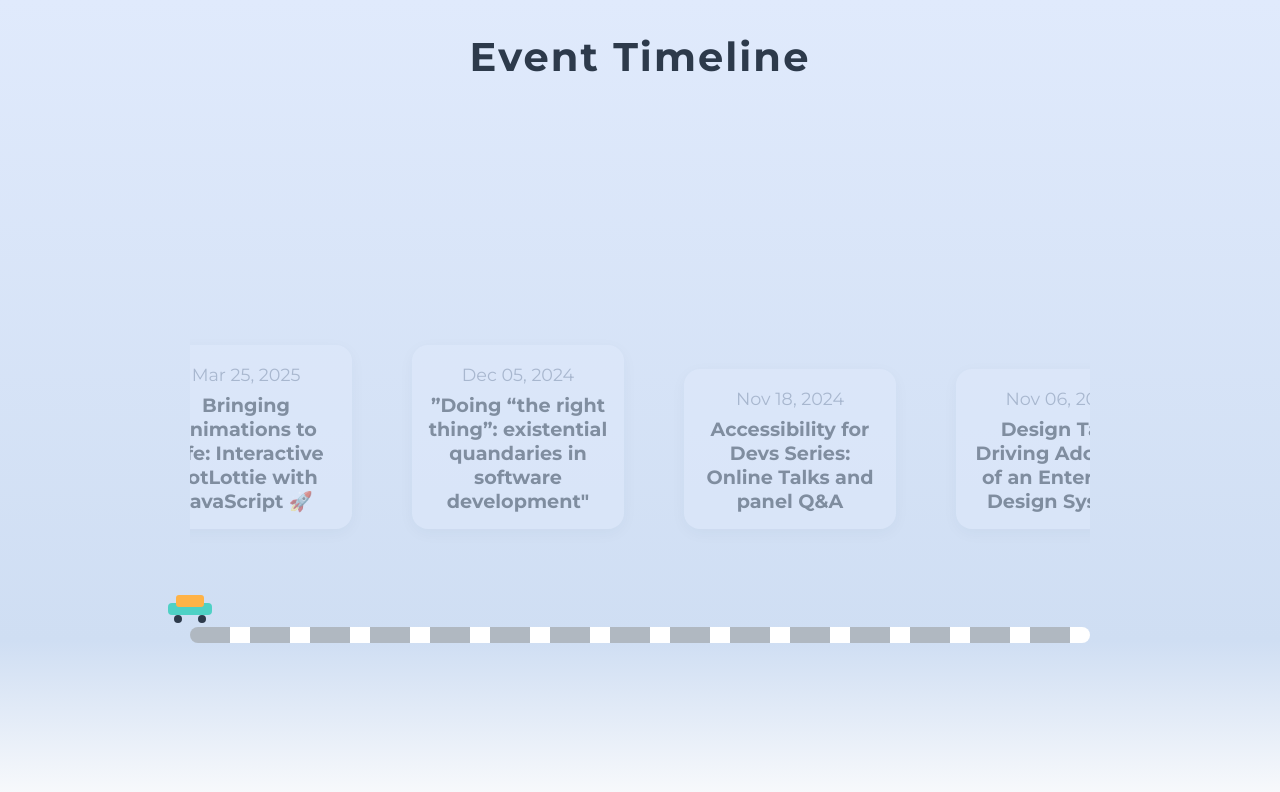
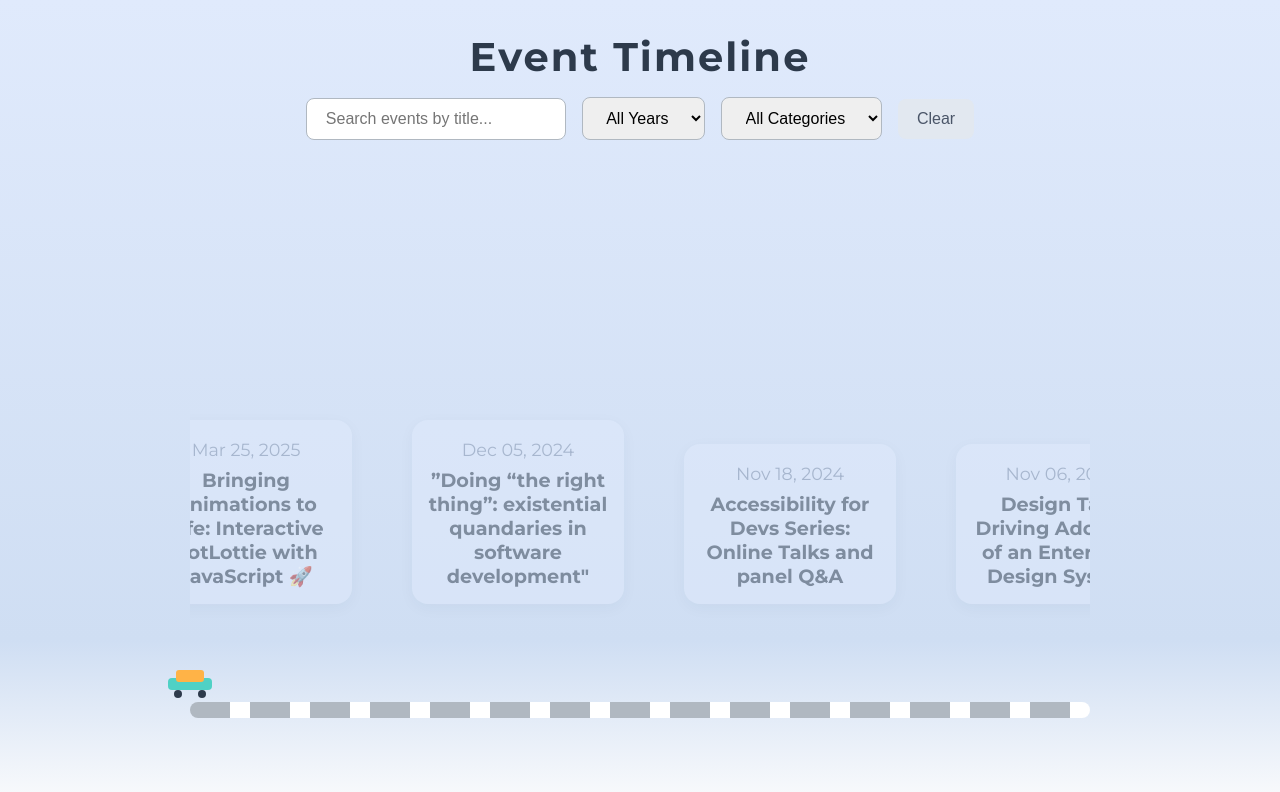
Before and after one commit to torontojs/historical-archive, a website: page docs/eventos/index.html in a window 1280 px wide. Drawn offline with Linux system fonts and the light colour scheme.

Commit message:
add search and filters

```diff
--- a/docs/eventos/index.html
+++ b/docs/eventos/index.html
@@ -122,6 +122,66 @@
 	</head>
 	<body>
 		<header>Event Timeline</header>
+		<div
+			class="controls"
+			style="
+				display: flex;
+				gap: 1rem;
+				justify-content: center;
+				align-items: center;
+				margin-bottom: 2rem;
+			"
+		>
+			<input
+				id="search-input"
+				type="text"
+				placeholder="Search events by title..."
+				style="
+					padding: 0.7rem 1.2rem;
+					border-radius: 8px;
+					border: 1px solid #b0b8c1;
+					font-size: 1rem;
+					min-width: 220px;
+					outline: none;
+				"
+			/>
+			<select
+				id="year-filter"
+				style="
+					padding: 0.7rem 1.2rem;
+					border-radius: 8px;
+					border: 1px solid #b0b8c1;
+					font-size: 1rem;
+				"
+			>
+				<option value="">All Years</option>
+			</select>
+			<select
+				id="category-filter"
+				style="
+					padding: 0.7rem 1.2rem;
+					border-radius: 8px;
+					border: 1px solid #b0b8c1;
+					font-size: 1rem;
+				"
+			>
+				<option value="">All Categories</option>
+			</select>
+			<button
+				id="clear-search"
+				style="
+					padding: 0.7rem 1.2rem;
+					border-radius: 8px;
+					border: none;
+					background: #e2e8f0;
+					color: #4a5568;
+					font-size: 1rem;
+					cursor: pointer;
+				"
+			>
+				Clear
+			</button>
+		</div>
 		<div class="timeline-container">
 			<div class="timeline" id="timeline"></div>
 			<div class="road"></div>
--- a/docs/eventos/main.js
+++ b/docs/eventos/main.js
@@ -25,7 +25,32 @@ function classifyEvent(event, now) {
 	return 'future';
 }
 
-function renderTimeline(events) {
+let allEvents = [];
+let filteredEvents = [];
+
+function getUniqueYears(events) {
+	const years = new Set(events.map(e => new Date(e.startDate).getFullYear()));
+	return Array.from(years).sort((a, b) => b - a);
+}
+
+function getUniqueCategories(events) {
+	const cats = new Set();
+	events.forEach(e => {
+		if (e.category) cats.add(e.category);
+	});
+	return Array.from(cats).sort();
+}
+
+function highlightMatch(text, query) {
+	if (!query) return text;
+	const regex = new RegExp(
+		`(${query.replace(/[.*+?^${}()|[\]\\]/g, '\\$&')})`,
+		'gi'
+	);
+	return text.replace(regex, '<span class="highlight">$1</span>');
+}
+
+function renderTimeline(events, searchQuery = '') {
 	const now = new Date();
 	now.setHours(0, 0, 0, 0);
 	let html = '';
@@ -39,7 +64,7 @@ function renderTimeline(events) {
 					'en-CA',
 					{ year: 'numeric', month: 'short', day: '2-digit' }
 				)}</div>
-        <div class="title">${event.title}</div>
+        <div class="title">${highlightMatch(event.title, searchQuery)}</div>
       </div>
     `;
 	});
@@ -337,9 +362,77 @@ function showEventModal(event) {
 	document.body.appendChild(modal);
 }
 
+function applyFilters() {
+	const searchInput = document
+		.getElementById('search-input')
+		.value.trim()
+		.toLowerCase();
+	const yearFilter = document.getElementById('year-filter').value;
+	const categoryFilter = document.getElementById('category-filter').value;
+
+	filteredEvents = allEvents.filter(e => {
+		const matchesTitle =
+			!searchInput || e.title.toLowerCase().includes(searchInput);
+		const matchesYear =
+			!yearFilter ||
+			new Date(e.startDate).getFullYear().toString() === yearFilter;
+		const matchesCategory = !categoryFilter || e.category === categoryFilter;
+		return matchesTitle && matchesYear && matchesCategory;
+	});
+
+	if (filteredEvents.length === 0) {
+		timelineEl.innerHTML =
+			'<div style="text-align:center; color:#7b8ca7; font-size:1.2rem; margin:2rem auto;">No events found.</div>';
+		updateCarPosition();
+		return;
+	}
+	renderTimeline(filteredEvents, searchInput);
+}
+
+function populateFilters(events) {
+	const yearSelect = document.getElementById('year-filter');
+	const years = getUniqueYears(events);
+	yearSelect.innerHTML =
+		'<option value="">All Years</option>' +
+		years.map(y => `<option value="${y}">${y}</option>`).join('');
+
+	const catSelect = document.getElementById('category-filter');
+	const cats = getUniqueCategories(events);
+	catSelect.innerHTML =
+		'<option value="">All Categories</option>' +
+		cats.map(c => `<option value="${c}">${c}</option>`).join('');
+}
+
+function setupSearchAndFilters(events) {
+	populateFilters(events);
+	document
+		.getElementById('search-input')
+		.addEventListener('input', applyFilters);
+	document
+		.getElementById('year-filter')
+		.addEventListener('change', applyFilters);
+	document
+		.getElementById('category-filter')
+		.addEventListener('change', applyFilters);
+	document.getElementById('clear-search').addEventListener('click', () => {
+		document.getElementById('search-input').value = '';
+		document.getElementById('year-filter').value = '';
+		document.getElementById('category-filter').value = '';
+		applyFilters();
+	});
+}
+
+// Add highlight style
+const style = document.createElement('style');
+style.innerHTML = `.highlight { background: #ffb347; color: #2d3a4b; border-radius: 3px; padding: 0 2px; }`;
+document.head.appendChild(style);
+
 // On load
 fetchEvents().then(events => {
 	events.forEach(e => (e.time = new Date(e.startDate).getTime()));
 	events.sort((a, b) => b.time - a.time);
+	allEvents = events;
+	filteredEvents = events;
 	renderTimeline(events);
+	setupSearchAndFilters(events);
 });
```
